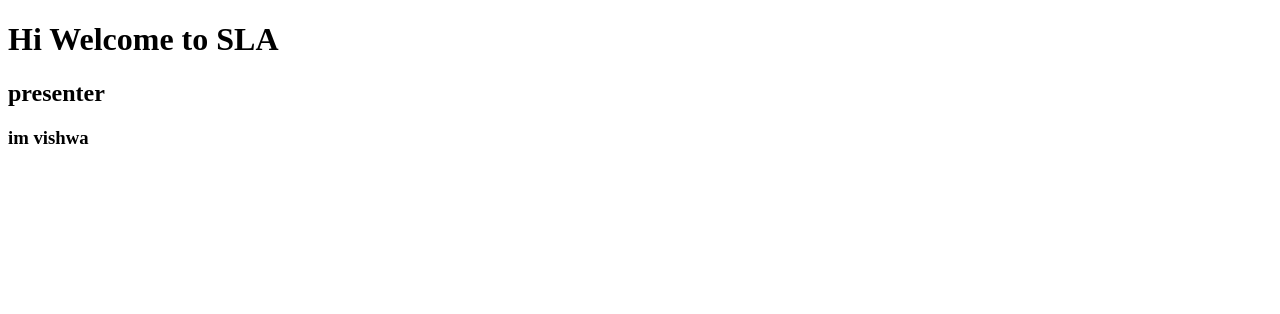
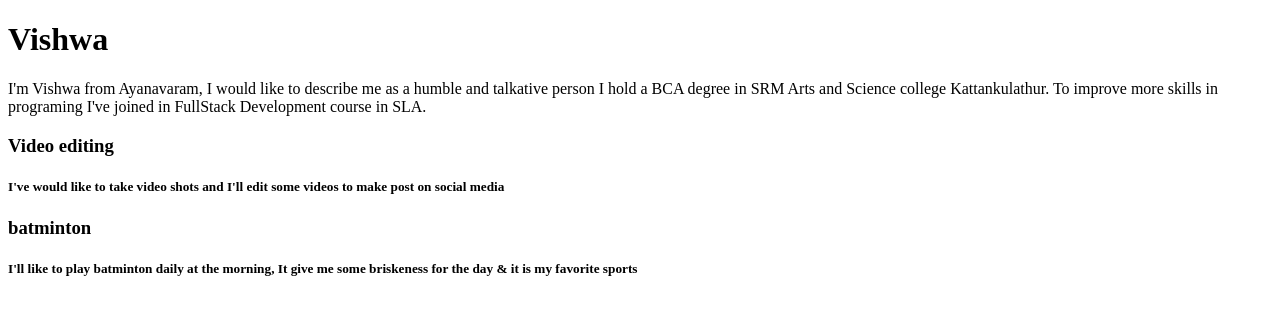
Before and after one commit to yazharasuvishwa16-cell/hosting-site, a plain HTML site: page index.html in a window 1280 px wide. Drawn offline with Linux system fonts and the light colour scheme.

Commit message:
Update index.html

```diff
--- a/index.html
+++ b/index.html
@@ -1,13 +1,18 @@
+<!-- root element -->
 <!DOCTYPE html>
 <html lang="en">
 <head>
     <meta charset="UTF-8">
-    <meta name="viewport" content="width=, initial-scale=1.0">
-    <title>Document</title>
+    <meta name="viewport" content="width=device-width, initial-scale=1.0">
+    <title>Vishwa</title>
 </head>
 <body>
-    <h1>Hi Welcome to SLA</h1>
-    <h2>presenter</h2>
-     <h3>im vishwa</h3>
+    <h1>Vishwa</h1>
+    <div><p>I'm Vishwa from Ayanavaram, I would like to describe me as a humble and talkative person I hold a BCA degree in SRM Arts and Science college Kattankulathur. To improve more skills in programing I've joined in FullStack Development course in SLA.</p></div>
+    <title>vishwa tab</title>
+    <section><h3>Video editing</h3>
+    <h5>I've would like to take video shots and I'll edit some videos to make post on social media </h5>
+    <h3>batminton</h3>
+    <h5>I'll like to play batminton daily at the morning, It give me some briskeness for the day & it is my favorite sports </h5></section>
 </body>
 </html>
```
